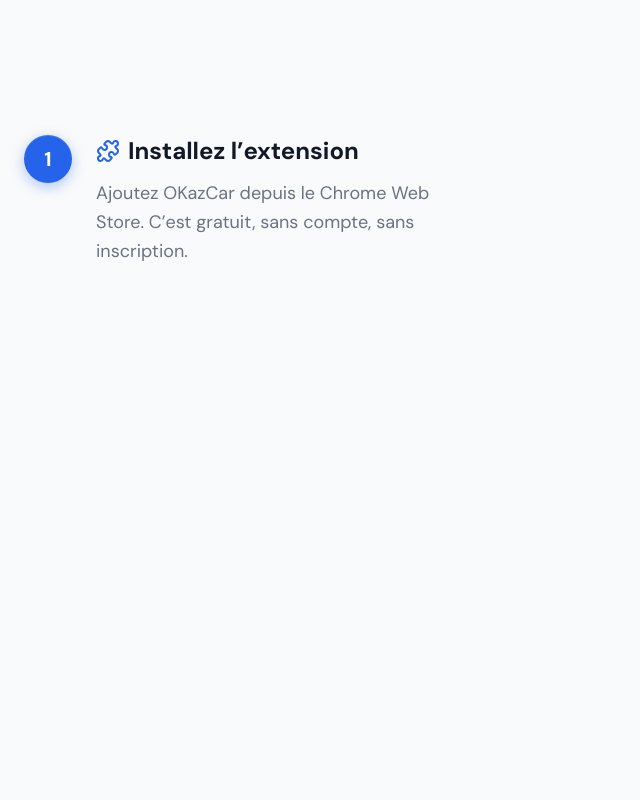
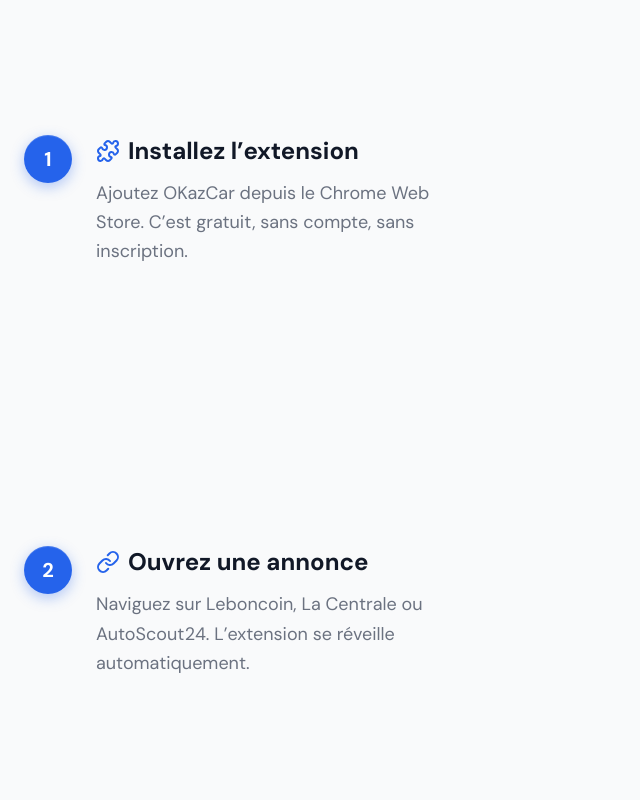
Before and after one commit to malikkaraoui/OKazCar.com, a React (Vite) app: page / in a window 1280 px wide. Shown: the part 4780-5580 px from the top of the page, without its empty margins (0-640 px from the left). Built offline with nearby package versions, Linux system fonts and the light colour scheme; no server answers.

Commit message:
style: reduce scroll height in Process section for faster pacing

```diff
--- a/src/Process.jsx
+++ b/src/Process.jsx
@@ -48,7 +48,7 @@
             <div className="max-w-7xl mx-auto px-6">
 
                 {/* Sticky Container for the entire section layout */}
-                <div className="relative flex flex-col md:flex-row h-[300vh]">
+                <div className="relative flex flex-col md:flex-row h-[200vh]">
 
                     {/* Left Column: Scrolling Texts */}
                     <div className="flex-1 w-full md:w-1/2 flex flex-col pt-32 pb-32 z-10">
@@ -61,7 +61,7 @@
                             </h2>
                         </div>
 
-                        <div className="flex-1 flex flex-col justify-between space-y-[40vh] md:space-y-[60vh] pb-[40vh]">
+                        <div className="flex-1 flex flex-col justify-between space-y-[20vh] md:space-y-[35vh] pb-[20vh]">
                             {processSteps.map((step, index) => {
                                 return (
                                     <motion.div
```
